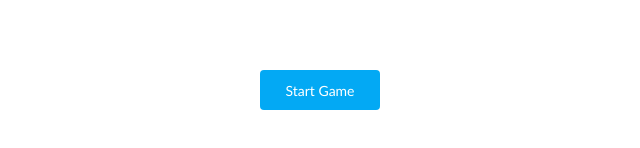
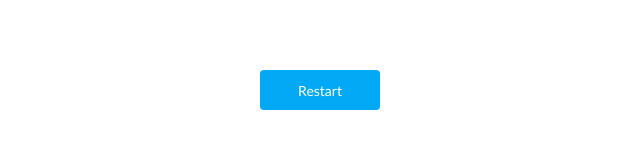
Before and after one commit to Ramzi-Abidi/tic-tac-toe-with-minimax-algo, a plain HTML site: page index.html in a window 1280 px wide. Shown: the part 442-590 px from the top of the page, 320-960 px from the left. Drawn offline with Linux system fonts and the light colour scheme.

Commit message:
Update index.html

```diff
--- a/index.html
+++ b/index.html
@@ -35,7 +35,7 @@
     </div> -->
 
     <div class="btn-container">
-        <button class="btn" onclick="start()"> Start Game</button>
+        <button class="btn" onclick="start()"> Restart</button>
     </div>
     <script src="script.js"></script>
 </body>
```
